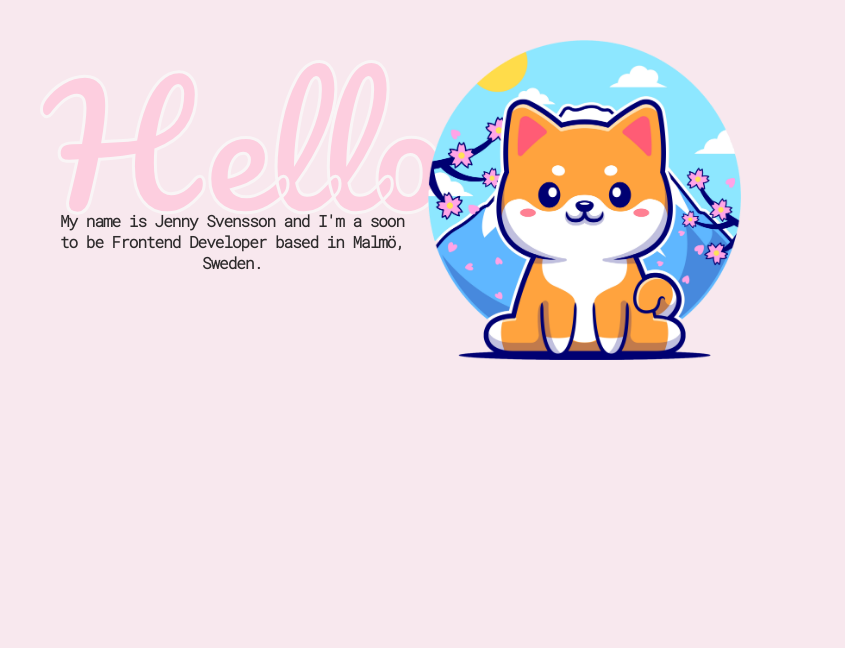
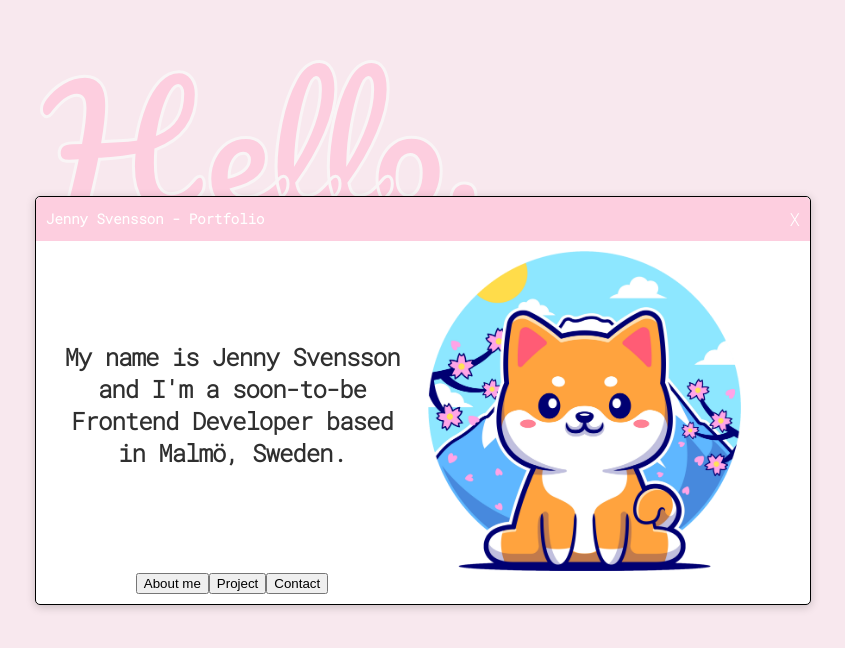
Before and after one commit to Jenny-Svensson/portfolio-v1.0, a React (Vite) app: page / in a window 1280 px wide. Shown: the top 648 px of the page, without its empty margins (217-1062 px from the left). Built offline with nearby package versions, Linux system fonts and the light colour scheme.

Commit message:
create a component with a Windows style

```diff
--- a/src/App.tsx
+++ b/src/App.tsx
@@ -1,12 +1,12 @@
 import './App.css'
-import AboutMe from './components/AboutMe'
+import Windows from './components/Windows'
 
 function App() {
 
 
   return (
     <>
-    <AboutMe />
+    <Windows />
     </>
   )
 }
--- a/src/components/AboutMe.tsx
+++ b/src/components/AboutMe.tsx
@@ -1,4 +1,4 @@
-export default function AboutMe() {
+function AboutMe() {
 
   return (
     <>
@@ -7,7 +7,7 @@ export default function AboutMe() {
             <span className="Greeting-text">Hello,</span>
 
             <h3>My name is Jenny Svensson
-            and I'm a soon to be Frontend Developer
+            and I'm a soon-to-be Frontend Developer
             based in Malmö, Sweden.
             </h3>
 
@@ -15,7 +15,15 @@ export default function AboutMe() {
                 src="src\assets\img\Untitled-1.png"
                 className="AboutMe-img"
                 alt="a shiba dog with japanese theme background with sakura and a mountain" />
+
+            <div>
+                <button>About me</button>
+                <button>Project</button>
+                <button>Contact</button>
+            </div>
         </div>
     </>
   )
 }
+
+export default AboutMe;
--- /dev/null
+++ b/src/components/Windows.tsx
@@ -0,0 +1,17 @@
+import AboutMe from './AboutMe';
+
+function Windows() {
+    return (
+        <div className="window">
+          <div className="window-header">
+            <div className="window-title">Jenny Svensson - Portfolio</div>
+            <div className="window-close">X</div>
+          </div>
+          <div className="window-content">
+            <AboutMe />
+          </div>
+        </div>
+      );
+    }
+
+export default Windows;
--- a/src/index.css
+++ b/src/index.css
@@ -1,7 +1,7 @@
 @import url('https://fonts.googleapis.com/css2?family=Pacifico&family=Roboto+Mono:wght@300&display=swap');
 
 :root {
-  font-family: 'Courier New', Courier, monospace;
+  font-family: 'Roboto Mono', monospace;
   display: flex;
   justify-content: center;
   align-items: center;
@@ -9,6 +9,16 @@
   color: #0f0f0f;
 }
 
+body {
+  margin: 0;
+  padding: 0;
+  display: flex;
+  justify-content: center;
+  align-items: center;
+  height: 100vh;
+}
+
+/*ABOUT ME*/
 .AboutMe-container {
   display: grid;
   grid-template-columns: repeat(2, 1fr);
@@ -35,11 +45,45 @@
 }
 
 h3 {
-  font-size: 16px;
+  font-size: 24px;
   max-width: 22rem;
-  font-family: 'Roboto Mono', monospace;
   letter-spacing: -1px;
   padding: 10px;
-  margin-top: 10rem;
+  margin-top: 5rem;
   color: rgba(0, 0, 0, 0.815);
 }
+
+/*WINDOWS STYLE */
+.window {
+  max-width: 100%;
+  background-color: #ffffff; /* Window content background color */
+  border: 1px solid #000000; /* Window border */
+  border-radius: 5px;
+  box-shadow: 0 2px 10px rgba(0, 0, 0, 0.2); /* Window shadow */
+}
+
+.window-header {
+  display: flex;
+  justify-content: space-between;
+  align-items: center;
+  padding: 10px;
+  background-color: #FDCEDF; /* Windows header background color */
+  color: #ffffff;
+  border-top-left-radius: 5px;
+  border-top-right-radius: 5px;
+  user-select: none;
+}
+
+.window-title {
+  font-size: 14px;
+  font-weight: bold;
+}
+
+.window-close {
+  font-size: 18px;
+  cursor: pointer;
+}
+
+.window-content {
+  padding: 10px;
+}
```
